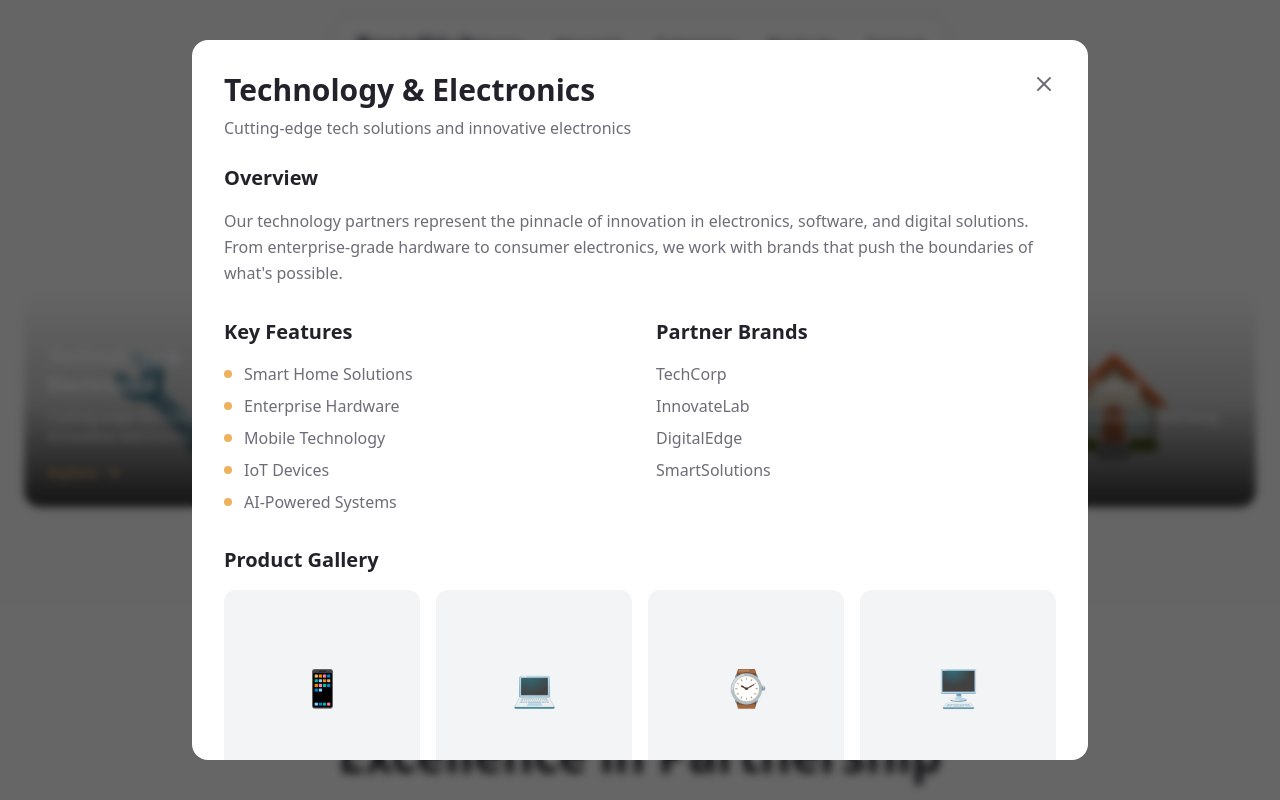
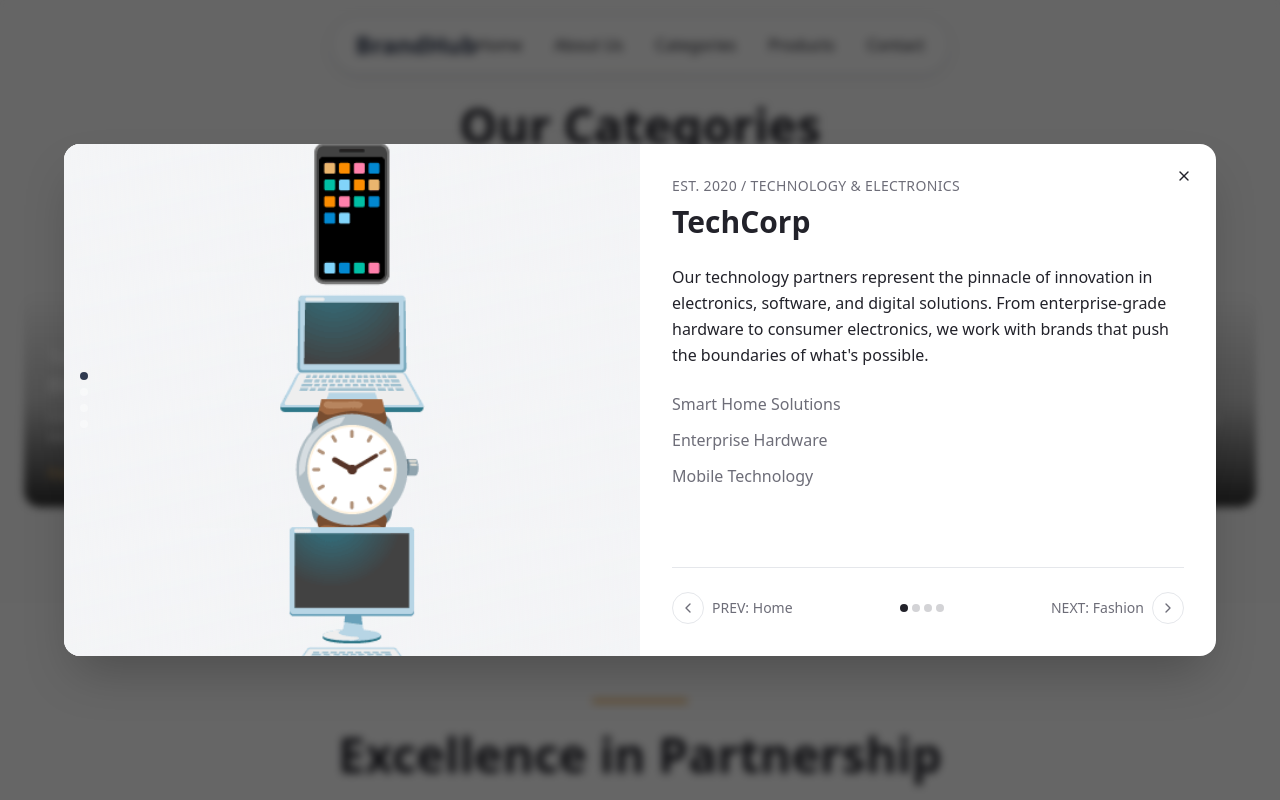
Before and after one commit to RajveerKalsi/partner-hub-design, a React (Vite) app: page / in a window 1280 px wide. Both pictures are taken after a click on the element 166 px from the left and 2001 px from the top of the page. Shown: the part 1601-2401 px from the top of the page. Built offline with nearby package versions, Linux system fonts and the light colour scheme; the HTML template or start-up script is replaced by a standard one.

Commit message:
Update category popup design

```diff
--- a/package.json
+++ b/package.json
@@ -44,6 +44,7 @@
     "clsx": "^2.1.1",
     "cmdk": "^1.1.1",
     "date-fns": "^3.6.0",
+    "embla-carousel-autoplay": "^8.6.0",
     "embla-carousel-react": "^8.6.0",
     "input-otp": "^1.4.2",
     "lucide-react": "^0.462.0",
--- a/src/components/CategoriesSection.tsx
+++ b/src/components/CategoriesSection.tsx
@@ -1,5 +1,7 @@
-import { useState } from 'react';
-import { ArrowRight, X } from 'lucide-react';
+import { useState, useEffect, useRef } from 'react';
+import { ArrowRight, X, ChevronLeft, ChevronRight } from 'lucide-react';
+import useEmblaCarousel from 'embla-carousel-react';
+import Autoplay from 'embla-carousel-autoplay';
 
 interface Category {
   id: number;
@@ -16,6 +18,47 @@ interface Category {
 
 const CategoriesSection = () => {
   const [selectedCategory, setSelectedCategory] = useState<Category | null>(null);
+  const [currentImageIndex, setCurrentImageIndex] = useState(0);
+  const autoplay = useRef(Autoplay({ delay: 3000, stopOnInteraction: false }));
+  const [emblaRef, emblaApi] = useEmblaCarousel({ loop: true }, [autoplay.current]);
+
+  const navigateToCategory = (direction: 'prev' | 'next') => {
+    if (!selectedCategory) return;
+
+    const currentIndex = categories.findIndex(cat => cat.id === selectedCategory.id);
+    let newIndex;
+
+    if (direction === 'prev') {
+      newIndex = currentIndex === 0 ? categories.length - 1 : currentIndex - 1;
+    } else {
+      newIndex = currentIndex === categories.length - 1 ? 0 : currentIndex + 1;
+    }
+
+    setSelectedCategory(categories[newIndex]);
+    setCurrentImageIndex(0);
+  };
+
+  useEffect(() => {
+    if (!emblaApi) return;
+
+    const onSelect = () => {
+      setCurrentImageIndex(emblaApi.selectedScrollSnap());
+    };
+
+    emblaApi.on('select', onSelect);
+    onSelect();
+
+    return () => {
+      emblaApi.off('select', onSelect);
+    };
+  }, [emblaApi]);
+
+  useEffect(() => {
+    if (selectedCategory) {
+      setCurrentImageIndex(0);
+      autoplay.current.reset();
+    }
+  }, [selectedCategory]);
 
   const categories: Category[] = [
     {
@@ -113,65 +156,116 @@ const CategoriesSection = () => {
               className="absolute inset-0 bg-black/60 backdrop-blur-sm"
               onClick={() => setSelectedCategory(null)}
             />
-            <div className="relative bg-card rounded-2xl max-w-4xl w-full max-h-[90vh] overflow-y-auto">
-              <div className="p-8">
-                <div className="flex items-start justify-between mb-6">
-                  <div>
-                    <h3 className="text-3xl font-bold text-foreground mb-2">
-                      {selectedCategory.title}
-                    </h3>
-                    <p className="text-muted-foreground">{selectedCategory.description}</p>
-                  </div>
+            <div className="relative bg-background rounded-2xl max-w-6xl w-full max-h-[90vh] overflow-hidden shadow-2xl">
+              {/* Close Button */}
               <button
                 onClick={() => setSelectedCategory(null)}
-                    className="text-muted-foreground hover:text-foreground transition-colors"
+                className="absolute top-4 right-4 z-10 w-8 h-8 bg-background/80 backdrop-blur-sm rounded-full flex items-center justify-center text-foreground hover:bg-background transition-colors"
               >
-                    <X size={24} />
+                <X size={16} />
               </button>
+
+              <div className="flex h-full">
+                {/* Left Side - Image Carousel */}
+                <div className="w-1/2 bg-muted relative">
+                  <div className="embla h-full" ref={emblaRef}>
+                    <div className="embla__container h-full">
+                      {selectedCategory.details.images.map((image, index) => (
+                        <div key={index} className="embla__slide flex-[0_0_100%] min-w-0">
+                          <div className="h-full flex items-center justify-center text-9xl bg-gradient-to-br from-muted to-muted/50">
+                            {image}
+                          </div>
+                        </div>
+                      ))}
+                    </div>
                   </div>
 
-                <div className="space-y-8">
-                  <div>
-                    <h4 className="text-xl font-semibold mb-4 text-foreground">Overview</h4>
-                    <p className="text-muted-foreground leading-relaxed">
+                  {/* Vertical Dots Indicator */}
+                  <div className="absolute left-4 top-1/2 -translate-y-1/2 flex flex-col space-y-2">
+                    {selectedCategory.details.images.map((_, index) => (
+                      <button
+                        key={index}
+                        className={`w-2 h-2 rounded-full transition-colors ${
+                          index === currentImageIndex ? 'bg-primary' : 'bg-white/40'
+                        }`}
+                        onClick={() => emblaApi?.scrollTo(index)}
+                      />
+                    ))}
+                  </div>
+                </div>
+
+                {/* Right Side - Content */}
+                <div className="w-1/2 p-8 flex flex-col justify-between">
+                  <div className="space-y-6">
+                    {/* Brand/Category Header */}
+                    <div className="space-y-2">
+                      <div className="text-sm font-medium text-muted-foreground uppercase tracking-wide">
+                        EST. 2020 / {selectedCategory.title.toUpperCase()}
+                      </div>
+                      <h2 className="text-3xl font-bold text-foreground">
+                        {selectedCategory.details.brands[0] || selectedCategory.title}
+                      </h2>
+                    </div>
+
+                    {/* Description */}
+                    <div className="space-y-4">
+                      <p className="text-foreground leading-relaxed">
                         {selectedCategory.details.overview}
                       </p>
                     </div>
 
-                  <div className="grid md:grid-cols-2 gap-8">
-                    <div>
-                      <h4 className="text-xl font-semibold mb-4 text-foreground">Key Features</h4>
-                      <ul className="space-y-2">
-                        {selectedCategory.details.features.map((feature, index) => (
-                          <li key={index} className="flex items-center text-muted-foreground">
-                            <div className="w-2 h-2 bg-accent rounded-full mr-3" />
+                    {/* Features */}
+                    <div className="space-y-3">
+                      {selectedCategory.details.features.slice(0, 3).map((feature, index) => (
+                        <div key={index} className="text-muted-foreground">
                           {feature}
-                          </li>
-                        ))}
-                      </ul>
-                    </div>
-
-                    <div>
-                      <h4 className="text-xl font-semibold mb-4 text-foreground">Partner Brands</h4>
-                      <div className="space-y-2">
-                        {selectedCategory.details.brands.map((brand, index) => (
-                          <div key={index} className="text-muted-foreground font-medium">
-                            {brand}
                         </div>
                       ))}
                     </div>
                   </div>
+
+                  {/* Navigation */}
+                  <div className="flex items-center justify-between pt-6 border-t border-border">
+                    <button
+                      onClick={() => navigateToCategory('prev')}
+                      className="flex items-center space-x-2 text-muted-foreground hover:text-foreground transition-colors group"
+                    >
+                      <div className="w-8 h-8 rounded-full border border-border flex items-center justify-center group-hover:border-foreground transition-colors">
+                        <ChevronLeft size={16} />
+                      </div>
+                      <span className="text-sm font-medium">
+                        PREV: {categories[categories.findIndex(cat => cat.id === selectedCategory.id) === 0
+                          ? categories.length - 1
+                          : categories.findIndex(cat => cat.id === selectedCategory.id) - 1]?.title.split(' ')[0]}
+                      </span>
+                    </button>
+
+                    <div className="flex space-x-1">
+                      {categories.map((_, index) => (
+                        <div
+                          key={index}
+                          className={`w-2 h-2 rounded-full ${
+                            index === categories.findIndex(cat => cat.id === selectedCategory.id)
+                              ? 'bg-foreground'
+                              : 'bg-muted-foreground/30'
+                          }`}
+                        />
+                      ))}
                     </div>
 
-                  <div>
-                    <h4 className="text-xl font-semibold mb-4 text-foreground">Product Gallery</h4>
-                    <div className="grid grid-cols-4 gap-4">
-                      {selectedCategory.details.images.map((image, index) => (
-                        <div key={index} className="aspect-square bg-muted rounded-lg flex items-center justify-center text-4xl">
-                          {image}
+                    <button
+                      onClick={() => navigateToCategory('next')}
+                      className="flex items-center space-x-2 text-muted-foreground hover:text-foreground transition-colors group"
+                    >
+                      <span className="text-sm font-medium">
+                        NEXT: {categories[categories.findIndex(cat => cat.id === selectedCategory.id) === categories.length - 1
+                          ? 0
+                          : categories.findIndex(cat => cat.id === selectedCategory.id) + 1]?.title.split(' ')[0]}
+                      </span>
+                      <div className="w-8 h-8 rounded-full border border-border flex items-center justify-center group-hover:border-foreground transition-colors">
+                        <ChevronRight size={16} />
                       </div>
-                      ))}
-                    </div>
+                    </button>
                   </div>
                 </div>
               </div>
```
Also changed, not shown: 1 other file (tests, documents, lock files or other folders). Lines whose indentation alone changed are shown as unchanged.
